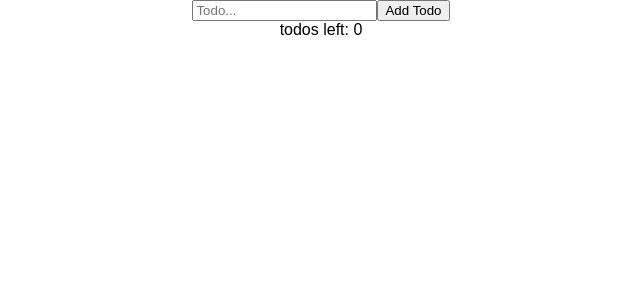
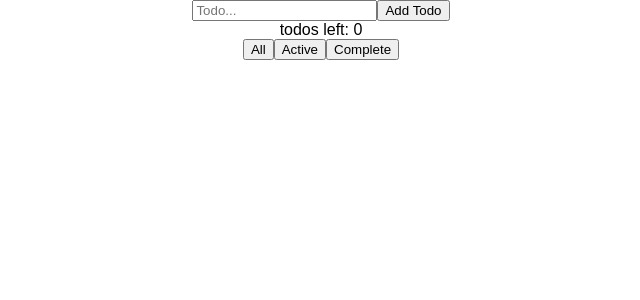
Before and after one commit to mediamanipulation/todo, a React (Create React App) app: page / in a window 1280 px wide. Shown: the top 300 px of the page, without its empty margins (319-959 px from the left). Built offline with nearby package versions, Linux system fonts and the light colour scheme.

Commit message:
filter all/active/complete

```diff
--- a/src/components/TodoList.js
+++ b/src/components/TodoList.js
@@ -7,8 +7,8 @@ import Todo from "./Todo";
  - 1. add todo
  - 2. display todos
  - 3. cross off todo
-  4. show number of active todos
-  5. filter all/active/complete
+ - 4. show number of active todos
+ - 5. filter all/active/complete
   6. delete todo
   7. delete all complete
     7.1 only show if atleast one is complete
@@ -18,6 +18,7 @@ import Todo from "./Todo";
 export default class TodoList extends React.Component {
   state = {
     todos: [],
+    todosToShow: "all",
   };
 
   addTodo = (todo) => {
@@ -42,18 +43,41 @@ export default class TodoList extends React.Component {
     });
   };
 
+  updateTodoToShow = (s) => {
+    this.setState({
+      todosToShow: s,
+    });
+  };
+
   render() {
+    let todos = [];
+
+    if (this.state.todosToShow === "all") {
+      todos = this.state.todos;
+    } else if (this.state.todosToShow === "active") {
+      todos = this.state.todos.filter((todo) => !todo.complete);
+    } else if (this.state.todosToShow === "complete") {
+      todos = this.state.todos.filter((todo) => todo.complete);
+    }
+
     return (
       <div>
         <TodoForm onSubmit={this.addTodo} />
-        {this.state.todos.map(todo => (
+        {todos.map((todo) => (
           <Todo
             key={todo.id}
             toggleComplete={() => this.toggleComplete(todo.id)}
             todo={todo}
           />
         ))}
-        <div>todos left: {this.state.todos.filter(todo => !todo.complete).length}</div>
+        <div>
+          todos left: {this.state.todos.filter((todo) => !todo.complete).length}
+        </div>
+        <button onClick={() => this.updateTodoToShow("all")}>All</button>
+        <button onClick={() => this.updateTodoToShow("active")}>Active</button>
+        <button onClick={() => this.updateTodoToShow("complete")}>
+          Complete
+        </button>
       </div>
     );
   }
```
